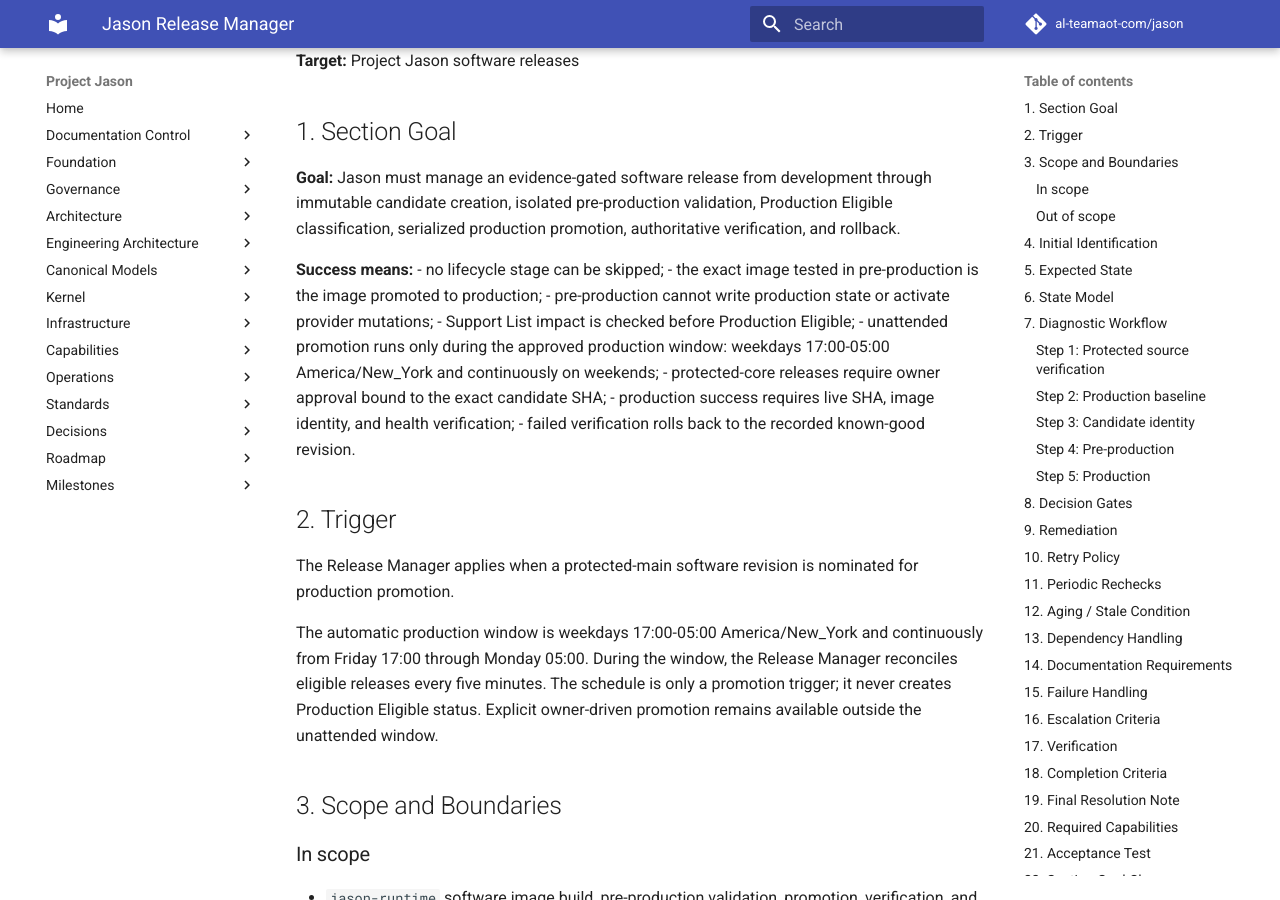
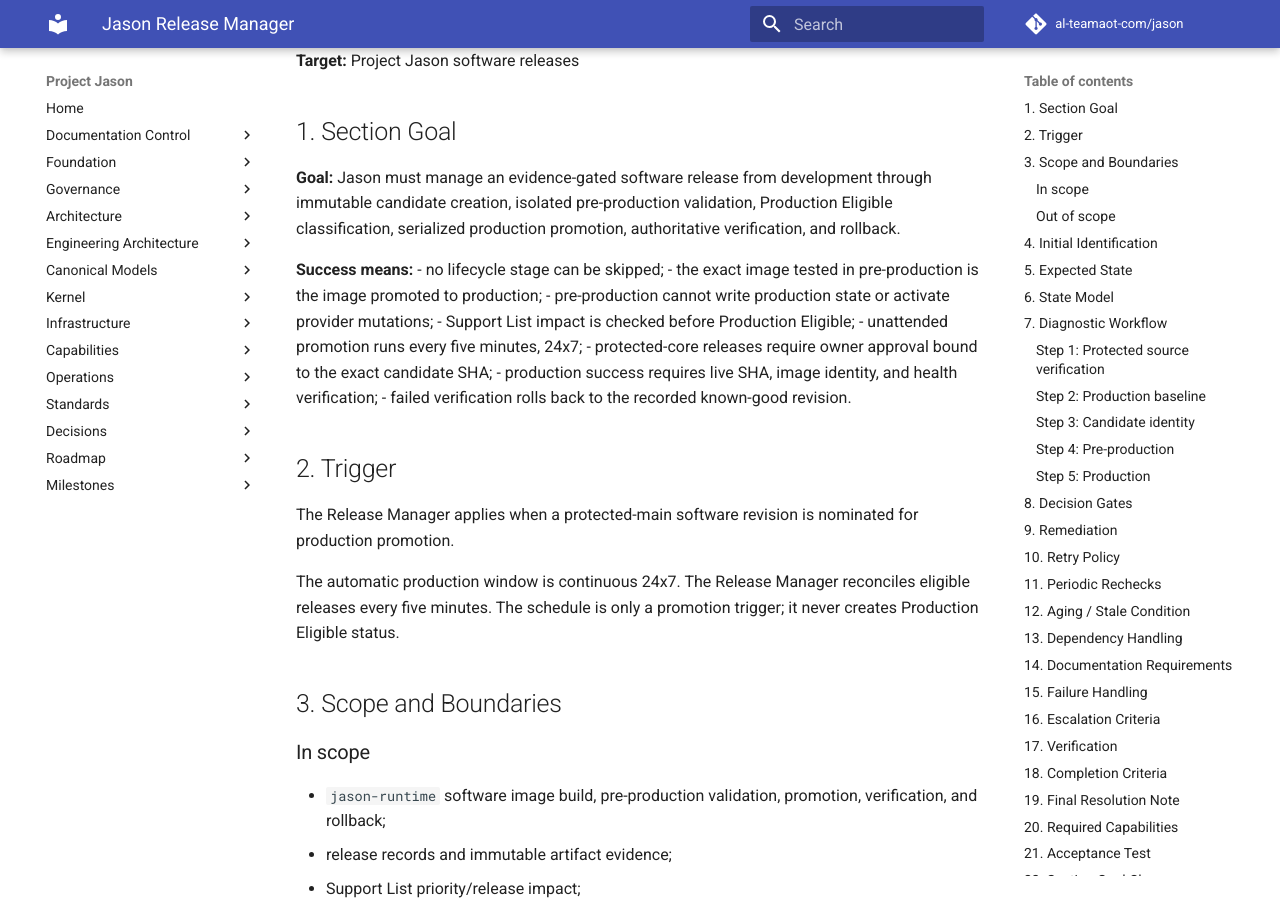
Before and after one commit to al-teamaot-com/jason, an MkDocs documentation site: the page built from docs/engineering/Jason-Release-Manager.md, in a window 1280 px wide and 900 px high, scrolled down 234 px. Built offline with MkDocs 1.6.1 and Material for MkDocs 9.7.7, drawn with Linux system fonts in a browser that asks for light colours; comment, search, counter and statistics services are not loaded; some of the changed text lies outside the part shown.

Commit message:
Document 24x7 Jason production automation

```diff
--- a/docs/engineering/Jason-Release-Manager.md
+++ b/docs/engineering/Jason-Release-Manager.md
@@ -15,7 +15,7 @@
 - the exact image tested in pre-production is the image promoted to production;
 - pre-production cannot write production state or activate provider mutations;
 - Support List impact is checked before Production Eligible;
-- unattended promotion runs only during the approved production window: weekdays 17:00-05:00 America/New_York and continuously on weekends;
+- unattended promotion runs every five minutes, 24x7;
 - protected-core releases require owner approval bound to the exact candidate SHA;
 - production success requires live SHA, image identity, and health verification;
 - failed verification rolls back to the recorded known-good revision.
@@ -24,7 +24,7 @@
 
 The Release Manager applies when a protected-main software revision is nominated for production promotion.
 
-The automatic production window is weekdays 17:00-05:00 America/New_York and continuously from Friday 17:00 through Monday 05:00. During the window, the Release Manager reconciles eligible releases every five minutes. The schedule is only a promotion trigger; it never creates Production Eligible status. Explicit owner-driven promotion remains available outside the unattended window.
+The automatic production window is continuous 24x7. The Release Manager reconciles eligible releases every five minutes. The schedule is only a promotion trigger; it never creates Production Eligible status.
 
 ## 3. Scope and Boundaries
 
@@ -127,7 +127,7 @@ No blind deployment retries.
 
 ## 11. Periodic Rechecks
 
-The production-window timer invokes `promote-eligible` every five minutes while the approved window is open. The host runner independently enforces the same window so a stale/persistent timer cannot promote outside it.
+The production timer invokes `promote-eligible` every five minutes, 24x7. The host runner retains the centralized production-window policy gate, which is currently continuously open under owner-approved policy.
 
 It:
 - scans durable release records;
@@ -234,7 +234,7 @@ For the initial production activation:
 8. classify Production Eligible;
 9. promote that same image;
 10. verify exact live SHA/image/health;
-11. confirm the weekday 17:00-05:00 and weekend-continuous production-window timer is enabled;
+11. confirm the 24x7 five-minute production timer is enabled;
 12. confirm no release can skip gates;
 13. preserve rollback-current artifact.
 
```
